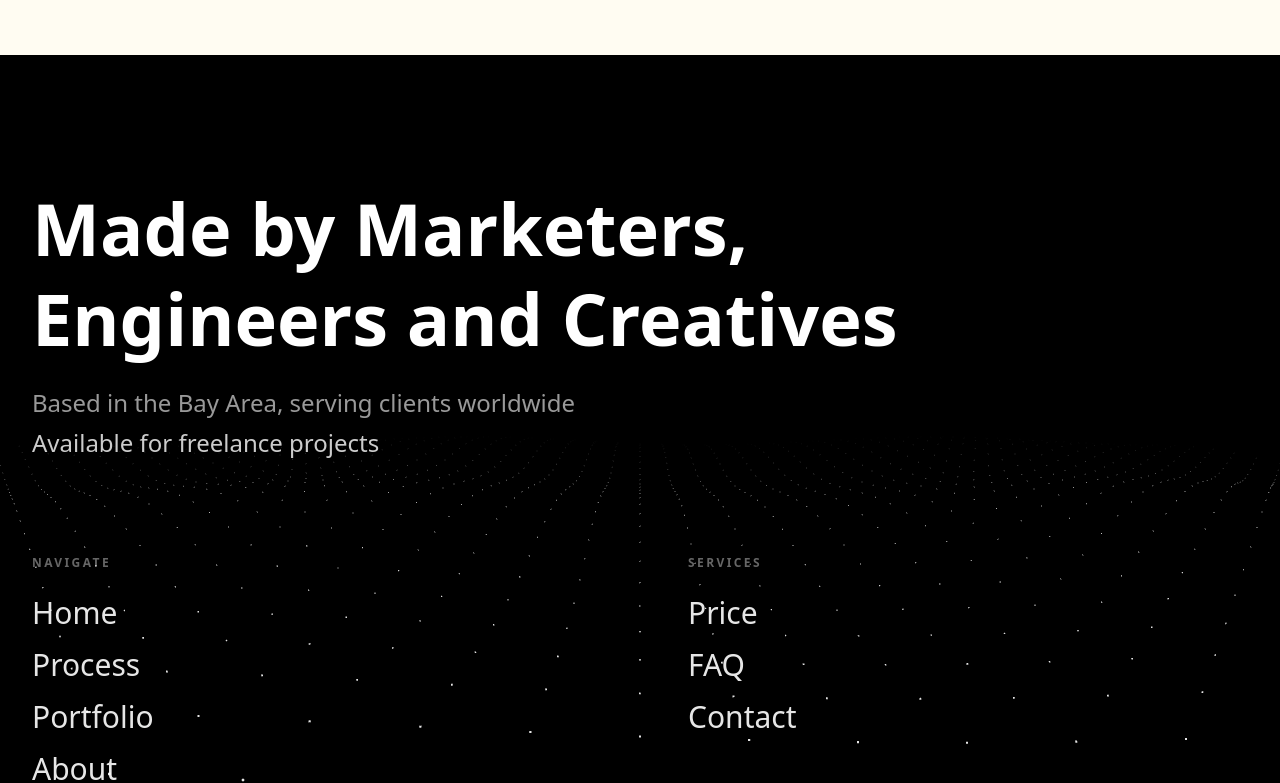
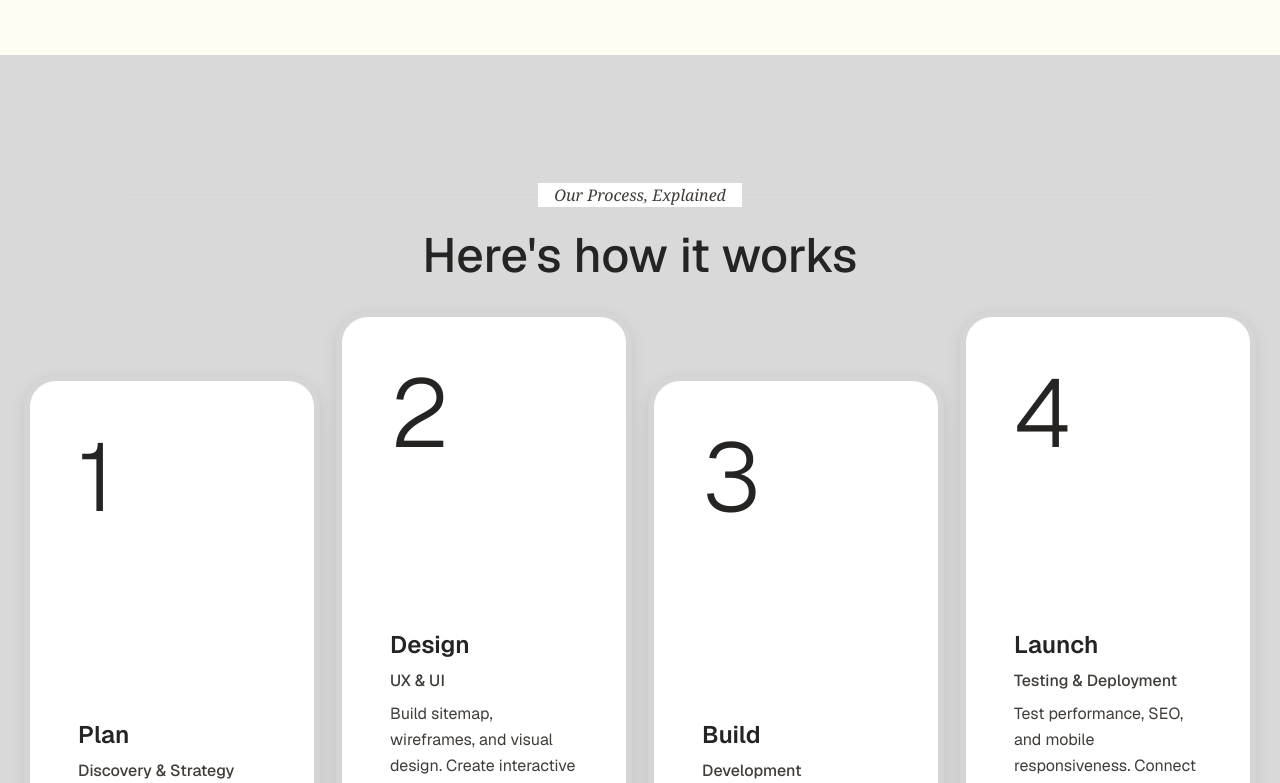
Before and after one commit to team-virtura-tech/virtura-tech-webapp, a Next.js app: page / in a window 1280 px wide. Shown: the part 2000-2783 px from the top of the page. Built offline with nearby package versions, Linux system fonts and the light colour scheme; no server answers.

Commit message:
[FEATURE] Add ProcessSection component to showcase project workflow

```diff
--- a/src/app/page.tsx
+++ b/src/app/page.tsx
@@ -1,6 +1,7 @@
 import { ContactButton } from '@/components/custom/ContactButton';
 import { HeroSection } from '@/components/custom/HeroSection';
 import { InnovationSection } from '@/components/custom/InnovationSection';
+import { ProcessSection } from '@/components/custom/ProcessSection';
 // import { ProjectShowcase } from '@/components/custom/ProjectShowcase';
 // import { Projects } from '@/components/custom/ProjectShowcase/Projects';
 
@@ -10,6 +11,7 @@ export default function Home() {
       <main className="relative">
         <HeroSection />
         <InnovationSection />
+        <ProcessSection />
         {/* <Projects /> */}
         <ContactButton />
       </main>
--- /dev/null
+++ b/src/components/custom/ProcessSection/ProcessSection.tsx
@@ -0,0 +1,131 @@
+'use client';
+
+import { cn } from '@/lib/utils';
+
+const PROCESS_STEPS = [
+  {
+    number: '1',
+    title: 'Plan',
+    subtitle: 'Discovery & Strategy',
+    description:
+      'Define goals, audience, and scope. Map features and success metrics to finalize timeline and pricing.',
+  },
+  {
+    number: '2',
+    title: 'Design',
+    subtitle: 'UX & UI',
+    description:
+      'Build sitemap, wireframes, and visual design. Create interactive mockups with colors, typography, and components.',
+  },
+  {
+    number: '3',
+    title: 'Build',
+    subtitle: 'Development',
+    description:
+      'Set up components, CMS, and data sources. Implement responsive layouts, animations, and integrate APIs.',
+  },
+  {
+    number: '4',
+    title: 'Launch',
+    subtitle: 'Testing & Deployment',
+    description:
+      'Test performance, SEO, and mobile responsiveness. Connect domain, SSL, and analytics for production launch.',
+  },
+];
+
+export type ProcessSectionProps = {
+  className?: string;
+};
+
+export const ProcessSection = ({ className }: ProcessSectionProps) => {
+  return (
+    <section
+      id="ProcessSection"
+      data-component="ProcessSection"
+      className={cn(
+        'relative bg-[#D9D9D9] z-20 min-h-screen mx-auto w-full px-4 py-16 md:px-6 md:py-24 lg:py-32',
+        className
+      )}
+    >
+      {/* Decorative header */}
+      <div className="mb-16 md:mb-20 lg:mb-24">
+        <div className="relative mx-auto flex max-w-5xl items-center justify-center">
+          <div
+            className="absolute inset-0 flex items-center"
+            aria-hidden="true"
+          >
+            <div className="w-full border-t border-[#D5D5D5]"></div>
+          </div>
+          <p className="relative bg-[#FFFFFF] px-4 font-serif text-sm italic text-muted-foreground md:text-base">
+            Our Process, Explained
+          </p>
+        </div>
+        <h2 className="mt-6 text-center text-3xl font-medium text-foreground md:text-4xl lg:text-5xl">
+          Here&apos;s how it works
+        </h2>
+      </div>
+
+      {/* Process cards grid */}
+      <div className="mx-auto max-w-[100rem]">
+        <div className="grid grid-cols-1 gap-6 md:grid-cols-2 md:gap-3 lg:grid-cols-4 lg:gap-4">
+          {PROCESS_STEPS.map((step, index) => (
+            <ProcessCard
+              key={step.number}
+              {...step}
+              isElevated={index === 1 || index === 3}
+            />
+          ))}
+        </div>
+      </div>
+    </section>
+  );
+};
+
+type ProcessCardProps = {
+  number: string;
+  title: string;
+  subtitle: string;
+  description: string;
+  isElevated?: boolean;
+};
+
+const ProcessCard = ({
+  number,
+  title,
+  subtitle,
+  description,
+  isElevated = false,
+}: ProcessCardProps) => {
+  return (
+    <article
+      data-component="ProcessCard"
+      className={cn(
+        'relative flex flex-col justify-between rounded-[32px] border-[6px] border-[#D5D5D5] bg-[#FFFFFF] p-8 shadow-[0_2px_8px_rgba(0,0,0,0.04),0_8px_24px_rgba(0,0,0,0.06)] transition-all hover:shadow-[0_4px_12px_rgba(0,0,0,0.06),0_12px_32px_rgba(0,0,0,0.08)] md:p-10 lg:p-12',
+        // Taller aspect ratio to match the reference screenshots
+        'min-h-[500px] md:min-h-[550px] lg:min-h-[600px]',
+        // Stagger cards 2 & 4 upward
+        isElevated && 'lg:-translate-y-16'
+      )}
+    >
+      {/* Big number */}
+      <div>
+        <span className="text-6xl font-light text-foreground md:text-7xl lg:text-8xl">
+          {number}
+        </span>
+      </div>
+
+      {/* Content at bottom */}
+      <div className="space-y-2">
+        <h3 className="text-xl font-semibold text-foreground md:text-2xl">
+          {title}
+        </h3>
+        <p className="text-sm font-medium text-muted-foreground md:text-base">
+          {subtitle}
+        </p>
+        <p className="text-sm leading-relaxed text-muted-foreground md:text-base">
+          {description}
+        </p>
+      </div>
+    </article>
+  );
+};
--- /dev/null
+++ b/src/components/custom/ProcessSection/index.ts
@@ -0,0 +1 @@
+export { ProcessSection } from './ProcessSection';
```
